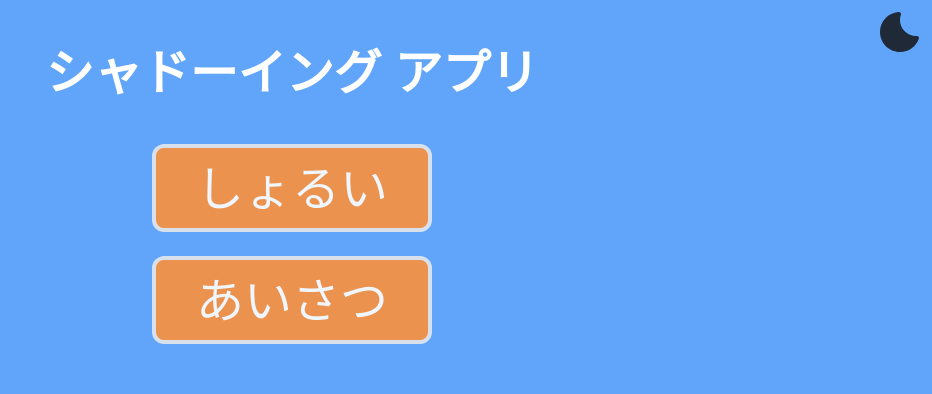
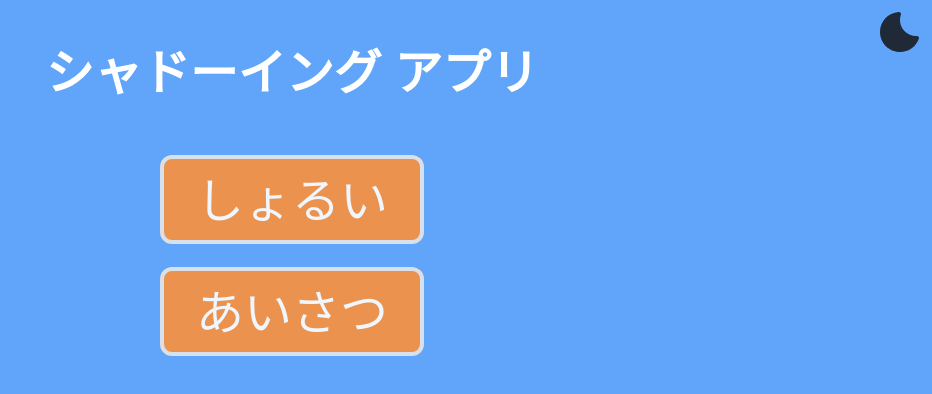
Before and after one commit to JeromeVargas/vocabulary_checker, a React (Vite) app: page / in a window 1280 px wide. Shown: the top 394 px of the page, without its empty margins (348-1280 px from the left). Built offline with nearby package versions, Linux system fonts and the light colour scheme.

Commit message:
styles: make home links into an actually list

```diff
--- a/src/pages/home/Home.tsx
+++ b/src/pages/home/Home.tsx
@@ -16,18 +16,21 @@ const Home = ({ theme, handleChangeTheme }: TopicsIndexProps) => {
     <main className="flex min-h-screen flex-col items-center bg-base-main p-2 text-center text-5xl font-black text-font-main">
       <ThemeButton theme={theme} handleChangeTheme={handleChangeTheme} />
       <h1 className="mt-10">シャドーイング アプリ</h1>
-      <section className="m-12 flex flex-col gap-6">
+      <section className="m-20">
+        <ul className="space-y-16">
           {topics.map(({ topic, linkText }) => {
             return (
+              <li key={topic}>
                 <Link
-              key={topic}
-              className="rounded-xl border-4 bg-accent-main px-10 py-4 text-center text-2xl font-normal text-font-main opacity-90 hover:-translate-y-1 hover:translate-x-1 hover:bg-neutral-shade md:text-5xl"
+                  className="rounded-xl border-4 bg-accent-main px-8 py-2 text-center text-2xl font-normal text-font-main opacity-90 hover:-translate-y-1 hover:translate-x-1 hover:bg-neutral-shade md:text-5xl"
                   to={`/${topic}`}
                 >
                   {linkText}
                 </Link>
+              </li>
             );
           })}
+        </ul>
       </section>
     </main>
   );
```
Lines whose indentation alone changed are shown as unchanged.
